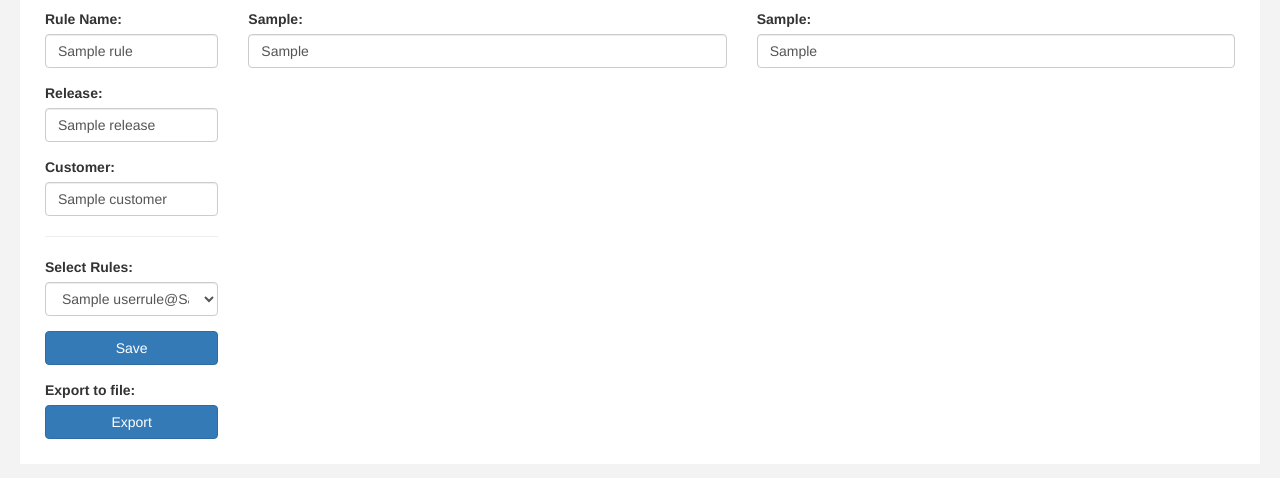
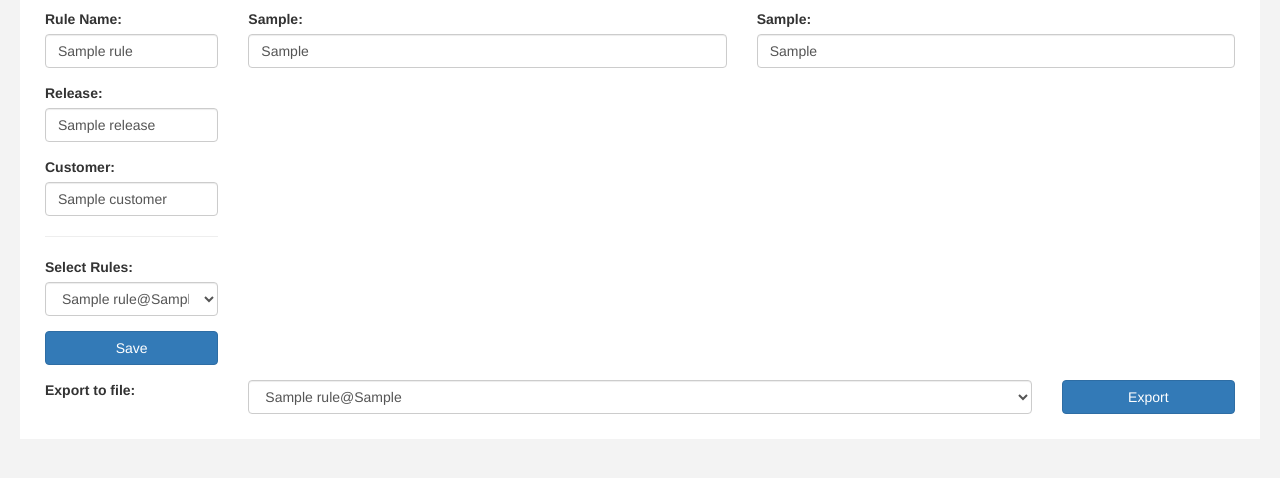
Before and after one commit to bullton/cfmtool2, a Flask app: template templates/editrule.html in a window 1280 px wide. Shown: the part 73-551 px from the top of the page. Run offline with Flask 2, Linux system fonts and the light colour scheme; tables that the repository leaves empty hold one stand-in row (values such as "Sample post"); the template is opened without the code that fills it: values that come from a table or form of the project are taken from there, most other values are stand-ins (such as "Sample title", 1, 10 or a date in 2020); some libraries are stand-ins or nearby versions.

Commit message:
add export 1

```diff
--- a/firstflask.py
+++ b/firstflask.py
@@ -229,7 +229,7 @@
         return redirect(url_for(returnpage))
 
 
-
+rulekey = ('customer_feature_white',' customer_feature_black','customer_top_fault','customer_care_function','uuf_filter','uuf_exclusion','kpi_filter','kpi_exclusion','ca_filter','ca_exclusion','oamstab_filter','oamstab_exclusion','pet_filter','pet_exclusion','func_filter','func_exclusion','category_search_field','category_tag','customer_rru','customer_bbu','customer_keyword_white','customer_keyword_black','customer_pronto_white','customer_pronto_black','r4bbu','r3bbu','r2bbu','fsih','ftcomsc')
 rulekey1 = OrderedDict([('customer_feature_white','customer_feature_white'),('customer_top_fault','customer_top_fault'),('customer_bbu','customer_bbu'),('customer_keyword_white','customer_keyword_white'),('category_tag','category_tag'),('uuf_filter','uuf_filter'),('kpi_filter','kpi_filter'),('ca_filter','ca_filter'),('oamstab_filter','oamstab_filter'),('pet_filter','pet_filter'),('func_filter','func_filter'),('customer_pronto_white','customer_pronto_white'),('r4bbu','r4bbu')])
 rulekey2 = OrderedDict([('customer_feature_black','customer_feature_black'),('customer_care_function','customer_care_function'),('customer_rru','customer_rru'),('customer_keyword_black','customer_keyword_black'),('category_search_field','category_search_field'),('uuf_exclusion','uuf_exclusion'),('kpi_exclusion','kpi_exclusion'),('ca_exclusion','ca_exclusion'),('oamstab_exclusion','oamstab_exclusion'),('pet_exclusion','pet_exclusion'),('func_exclusion','func_exclusion'),('customer_pronto_black','customer_pronto_black'),('r3bbu','r3bbu'),('ftcomsc','ftcomsc')])
 
@@ -258,6 +258,8 @@
     'customer_exclude_group': 'ArrIgnoreGroups',
     'customer_exclude_release': 'ArrIgnoreRelease'
 }
+
+rulekeydic2 = dict((value,key) for key,value in rulekeydic.iteritems())
 
 @app.route('/')
 @app.route('/index/')
@@ -553,6 +555,24 @@
     return render_template('editrule.html',key1 = key1, key2 = key2, userrules = userrulelist, ruleid=ruleid,rule=rule)
 
 
+@app.route('/exportrule/',methods=['POST'])
+@login_require
+def exportrule():
+    user_id = session.get('user_id')
+    ruleid = request.form.get('ruleid2')
+    rule = Rule.query.filter(Rule.id == ruleid).first()
+    df = pd.DataFrame()
+    print vars(rule)
+    for col in rulekey:
+        df[rulekeydic2[col]] = vars(rule)[col]
+    export_path = os.path.join(basedir, app.config['EXPORT_FOLDER'])
+    unix_time = int(time.time())
+    filename = str(unix_time) + '.xls'
+    fullpath = os.path.join(export_path,filename)
+    data.to_excel(fullpath)
+    return send_from_directory(export_path, filename, as_attachment=True)
+
+
 @app.route('/newrule/ref/',methods=['GET','POST'])
 @login_require
 def newref():
--- a/templates/editrule.html
+++ b/templates/editrule.html
@@ -10,13 +10,25 @@
 
 {% block export_rule %}
     <div class="row">
-        <div class="col-md-2" id="exportrule">
-            <div class="form-group">
-                <label>Export to file:</label>
-                <button class="btn btn-primary btn-block" name="export" id="export">Export</button>
-            </div>
-        </div>
-        <div class="col-md-10">
-        </div>
+    	<form name="form2" action="/exportrule/" method="POST">
+	        <div class="col-md-2" id="exportrule">
+	            <label>Export to file:</label>
+	        </div>
+
+	        <div class="col-md-8">
+	        	<select class="form-control" name="ruleid2" id="ruleid2">
+                    <option value=""></option>
+                        {% for userrule in userrules %}
+                            <option value="{{ userrule.id }}">{{ userrule.rulename+'@'+userrule.release }}</option>
+                        {% endfor %}
+                </select>
+                <script>$(".form-control").find("option[value='{{ ruleid }}']").attr("selected",true)</script>
+	        </div>
+	        <div class="col-md-2">
+	        	<div class="form-group">
+	                <button class="btn btn-primary btn-block" name="export" id="export" type="submit">Export</button>
+	            </div>
+        	</div>
+    	</form>
     </div>
 {% endblock %}
--- a/templates/rulebase.html
+++ b/templates/rulebase.html
@@ -10,7 +10,7 @@
         function show() {
             if($("select[name='ruleid']").find("option:selected").val() != '' ){
                 document.form1.action = "{% block rule_show %}{% endblock %}";
-                $("form").submit();
+                document.forms['form1'].submit();
             }
         }
         var btn = document.getElementById('saverule');
```
